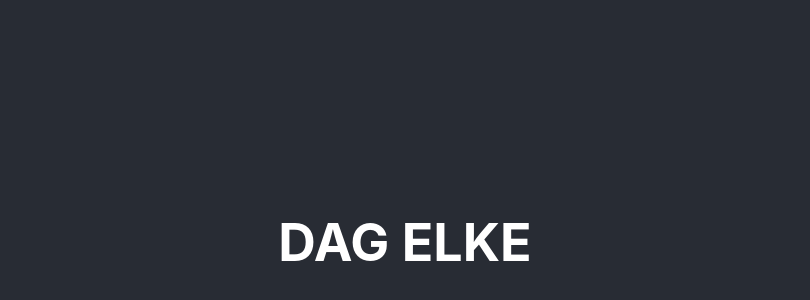
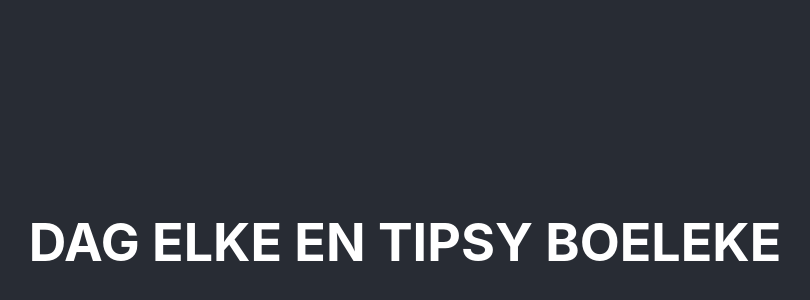
Before and after one commit to RobbeDE/personal-website, a React (Create React App) app: page / in a window 1280 px wide. Shown: the part 158-458 px from the top of the page, without its empty margins (235-1045 px from the left). Built offline with nearby package versions, Linux system fonts and the light colour scheme.

Commit message:
add tipsy boeleke

```diff
--- a/src/App.js
+++ b/src/App.js
@@ -4,7 +4,7 @@ function App() {
   return (
     <div className="App">
       <header className="App-header">
-        <h1>DAG ELKE</h1>
+        <h1>DAG ELKE EN TIPSY BOELEKE</h1>
       </header>
     </div>
   );
```
Also changed, not shown: 1 other file (tests, documents, lock files or other folders).
